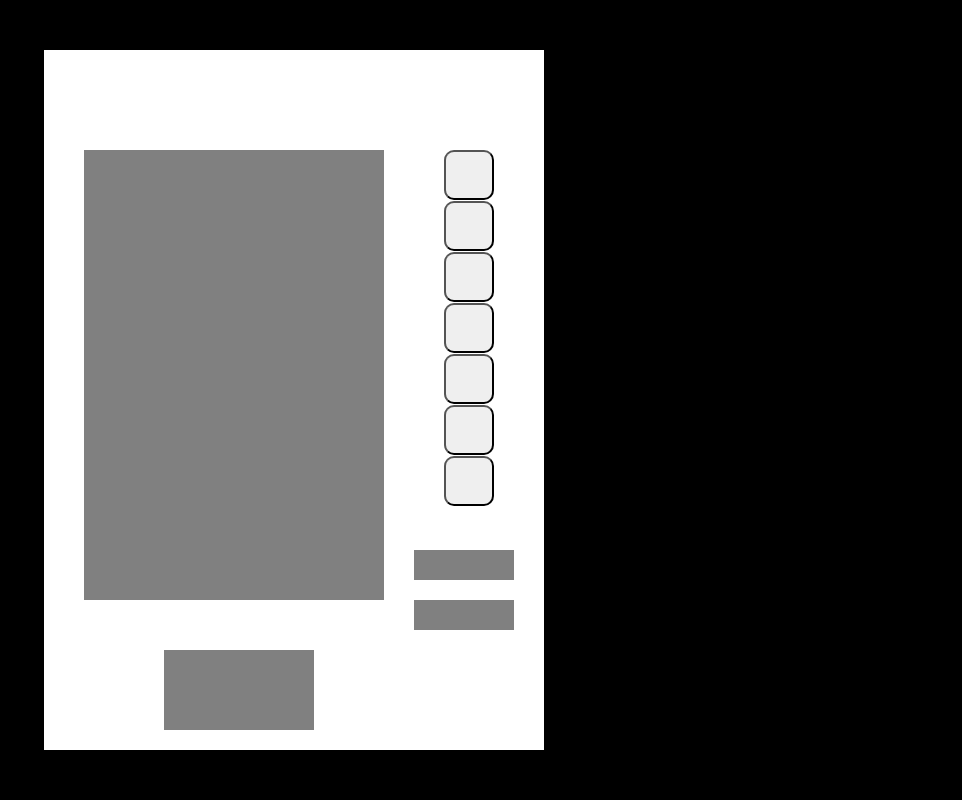
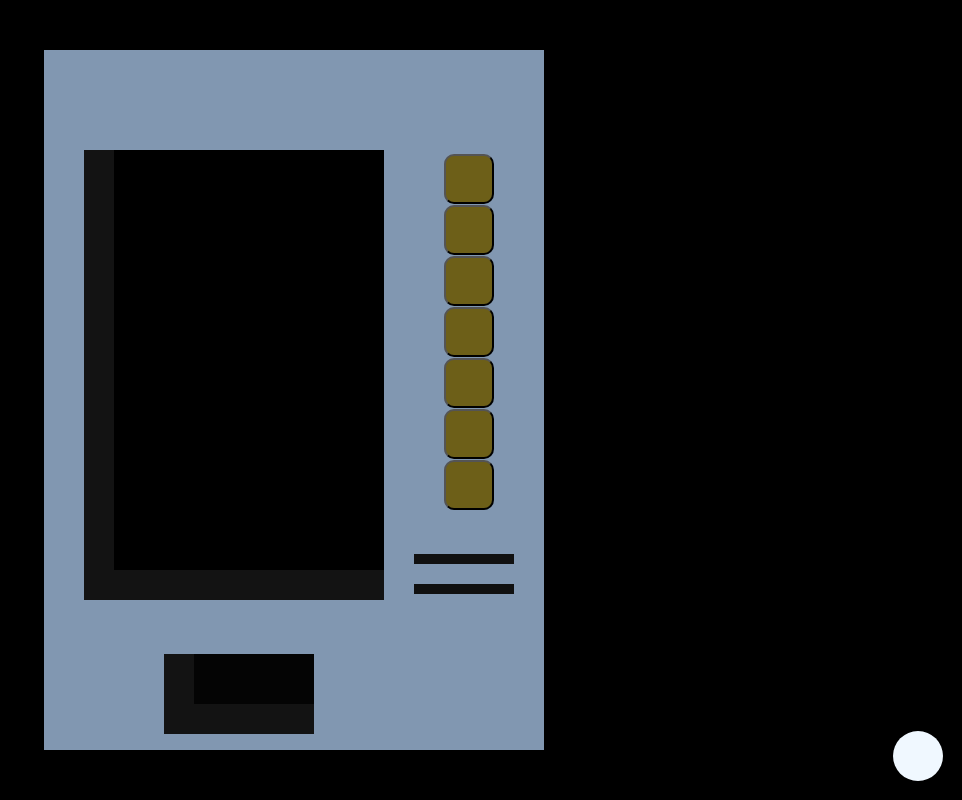
Before and after one commit to CoreCode-dev/vending-machine, a plain HTML site: page index.html in a window 1280 px wide. Shown: the whole page, without its empty margins (318-1280 px from the left). Drawn offline with Linux system fonts and the light colour scheme.

Commit message:
VERSION1

```diff
--- a/engine.js
+++ b/engine.js
@@ -1,31 +1,21 @@
- let box = {};
-
- //EXPEREMNTAL FUNCTIONS
- function add_to_box(type, text, price){
-
- }
-
-  function delete_type(text){
+let box ={};
 
 
- }
 
- function check_size(){
+function openMenu(){
 
-	let size_type_max = 7;
-	let size_typeBox_max = 5;
+    let menu = document.getElementsByClassName("inventory");
+    let menu_option = menu.getElementById("inventory_option");
 
- }
 
- //END EXPEREMNTAL FUNCTIONS
-
- function set_box_default(){
-
-	 let default_labels = ["","","","","","",""];
-	 let default_colors = ["","","","","","",""];
-
-	 for(let i=0;i<7;i++){
-		 let bottle = { color:default_colors[i], label:default_labels[i]};
-	 }
-
- }
+    if(menu.style.width!="100px") {
+        menu.style.width = "100px";
+        menu.style.height = "300px";
+        menu_option.display = "block";
+    }
+    else{
+        menu.style.width = "50px";
+        menu.style.height = "50px";
+        menu_option.display = "none";
+    }
+}
--- a/index.html
+++ b/index.html
@@ -12,7 +12,7 @@
 <body>
 	<div class = "Main">
 
-		<div id = "display"></div>
+		<canvas id = "display"></canvas>
 		<div id = "keyboard">
 		<button></button>
 		<button></button>
@@ -27,5 +27,15 @@
 		<div id = "card_slot"></div>
 
 	</div>
+
+	<div class = "inventory" onclick="openMenu();">
+		<div id = "inventory_option">
+
+			<input type="text">
+
+
+		</div>
+
+	</div>
 </body>
 </html>
--- a/style.css
+++ b/style.css
@@ -1,6 +1,6 @@
 body{
 
-	background-color:black;
+	background-color: #000000;
 
 }
 
@@ -9,13 +9,14 @@ body{
 	height:700px;
 	margin-left:28%;
 	margin-top:50px;
-	background-color:white;
+	background-color: #8197b1;
 }
 .Main #display{
 
 	width:300px;
 	height:450px;
-	background-color:gray;
+	background-color: #000000;
+	box-shadow: inset 30px -30px #131313;
 	position:relative;
 	top:100px;
 	left:40px;
@@ -33,13 +34,16 @@ body{
 	width:50px;
 	height:50px;
 	border-radius:10px;
+    background-color: #6d5f18;
 }
+
 
 .Main #hole{
 
 	width:150px;
 	height:80px;
-	background-color:gray;
+    background-color: #040404;
+    box-shadow: inset 30px -30px #131313;
 	position:relative;
 	left: 120px;
 	bottom: 200px;
@@ -47,8 +51,9 @@ body{
 
 .Main #money_slot{
 	width:100px;
-	height:30px;
-	background-color:gray;
+	height:10px;
+    background-color: #111111;
+
 	position:relative;
 	left: 370px;
 	bottom: 380px;
@@ -56,9 +61,30 @@ body{
 
 .Main #card_slot{
 	width:100px;
-	height:30px;
-	background-color:gray;
+	height:10px;
+    background-color: #101010;
+
 	position:relative;
 	left: 370px;
 	bottom: 360px;
 }
+
+.inventory{
+    width: 50px;
+    height: 50px;
+    position: fixed;
+    display: block;
+    border-radius: 25px;
+    background-color: aliceblue;
+    bottom: 19px;
+    right: 19px;
+    transition-property: width, height;
+    transition: 1s ease-in;
+
+
+}
+.inventory #inventory_option{
+
+    display: none;
+
+}
```
